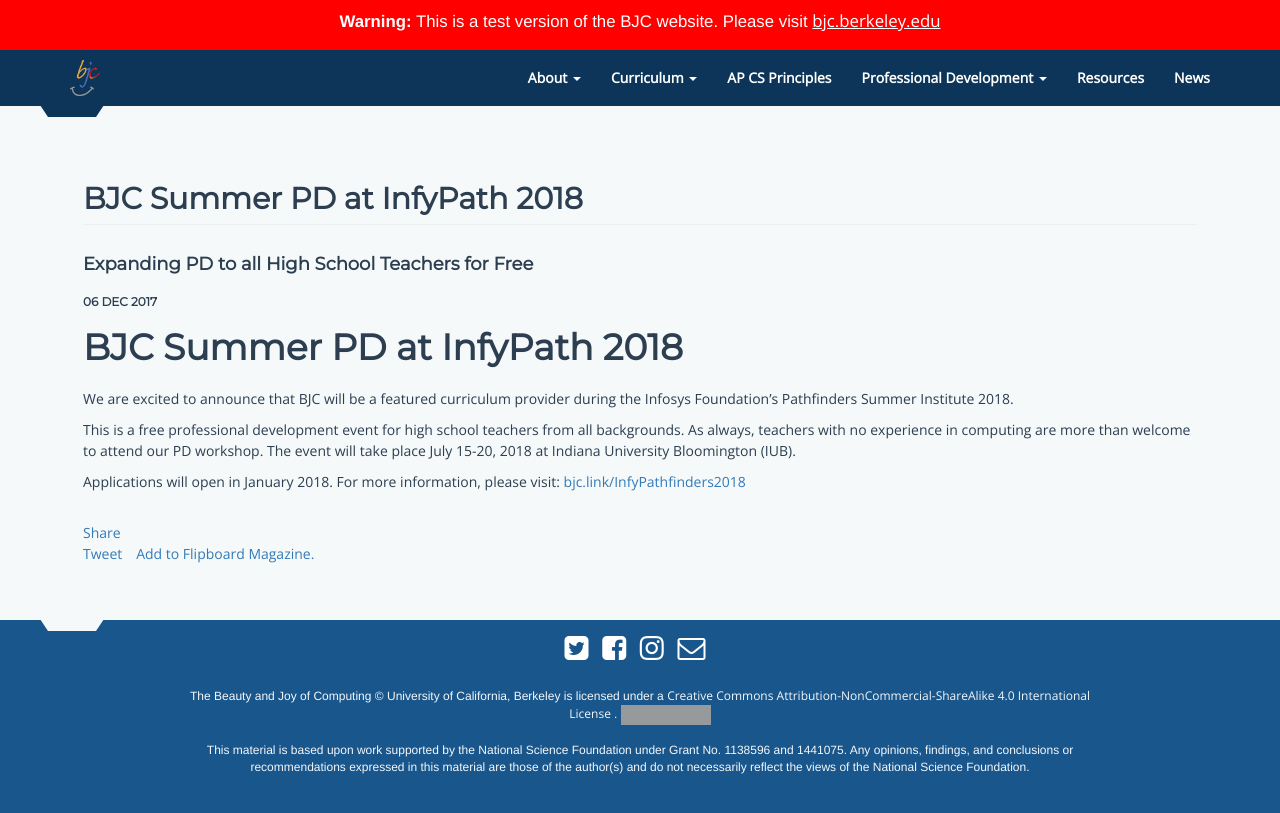
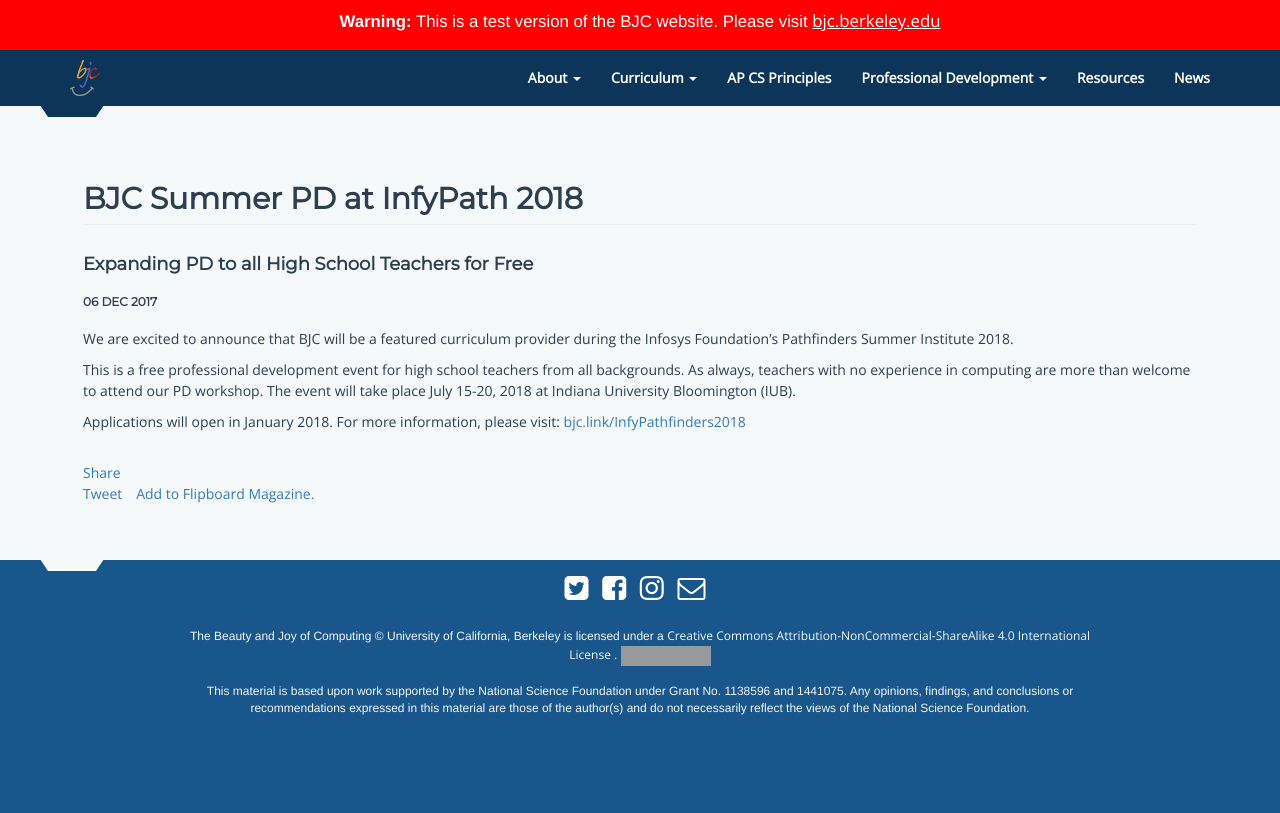
Before and after one commit to beautyjoy/beautyjoy.github.io, a Jekyll site: the page built from _posts/2017-12-07-pathfinders-announcement.md, in a window 1280 px wide and 900 px high. Shown: the top 813 px of the window. Built offline with Jekyll 4.4.1, drawn with Linux system fonts in a browser that asks for light colours; comment, search, counter and statistics services are not loaded; grey boxes are pictures that could not be loaded.

Commit message:
removed dup heading

```diff
--- a/_posts/2017-12-07-pathfinders-announcement.md
+++ b/_posts/2017-12-07-pathfinders-announcement.md
@@ -7,8 +7,6 @@
 tags: pd, professional development, infypath, infosys, palooza, csp
 ---
 
-# BJC Summer PD at InfyPath 2018 #
-
 We are excited to announce that BJC will be a featured curriculum provider during the Infosys Foundation's Pathfinders Summer Institute 2018.
 
 This is a free professional development event for high school teachers from all backgrounds. As always, teachers with no experience in computing are more than welcome to attend our PD workshop. The event will take place July 15-20, 2018 at Indiana University Bloomington (IUB).
```
